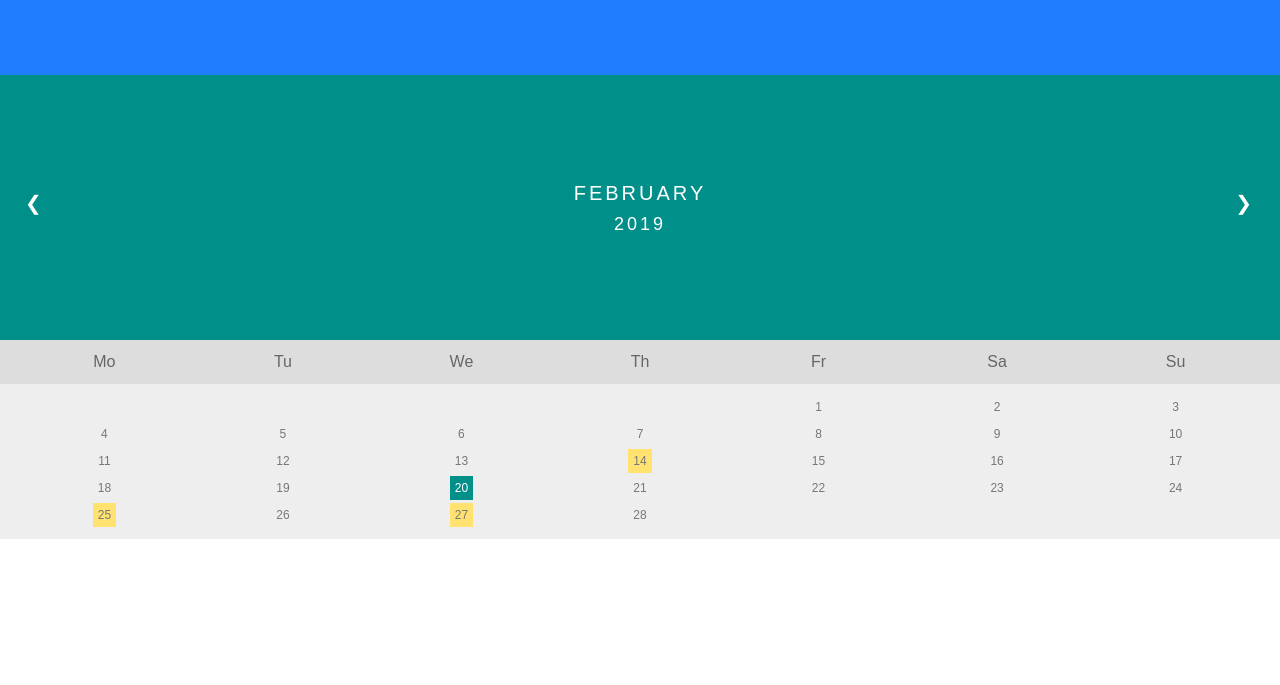
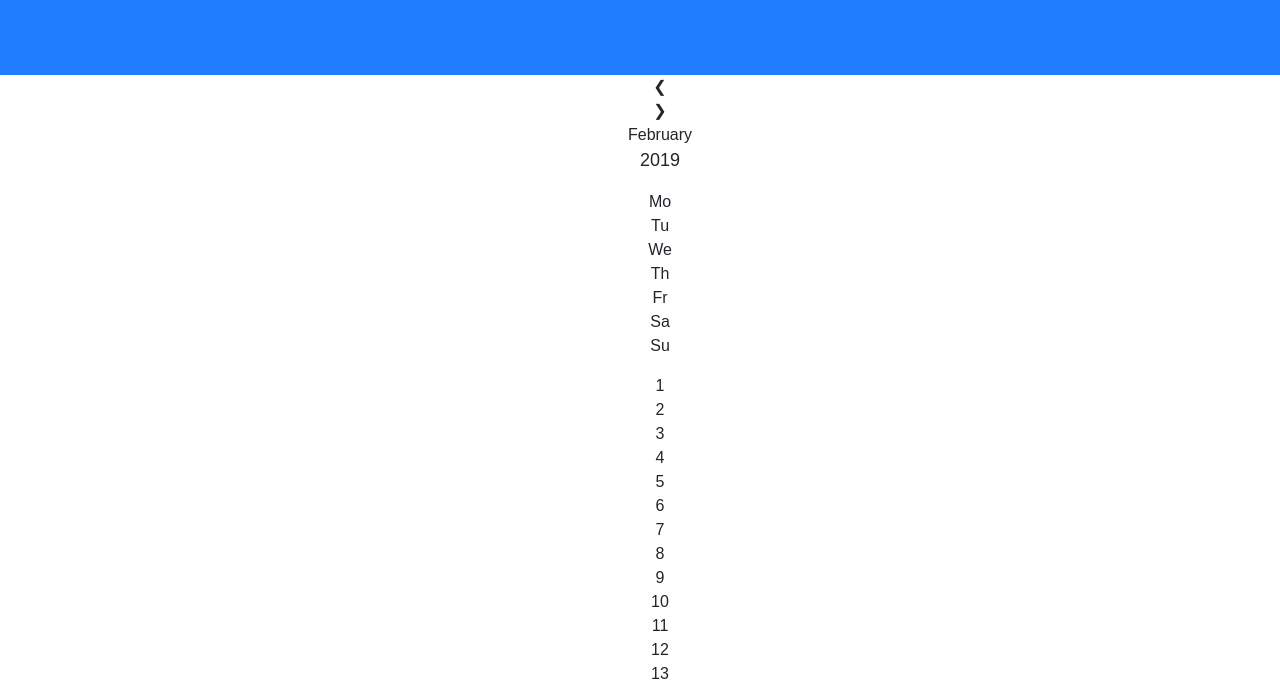
Before and after one commit to dillonharless18/AllGoodDogs, a website: page Calendar.html in a window 1280 px wide. Shown: the part 115-800 px from the top of the page. Drawn offline with nearby package versions, Linux system fonts and the light colour scheme.

Commit message:
Add files via upload

```diff
--- a/css/styles.css
+++ b/css/styles.css
@@ -23,6 +23,10 @@ hr {
   color: #8f8f8f;
   width: 10%;
   margin: 2.5rem auto;
+}
+img {
+  width: 100%;
+  height: auto;
 }
 
 /* Headings */
@@ -52,6 +56,10 @@ hr {
   font-size: 2.5rem;
   line-height: 1.5;
   margin: 2rem auto 3rem;
+}
+.title-pic {
+  width:100%;
+  height: auto;
 }
 
 /* Sections */
@@ -442,89 +450,8 @@ ul {
   list-style-type: none;
 }
 
-.month {
-  padding: 8% 25px;
-  width: 100%;
-  background: #018f8a;
-  text-align: center;
-}
 
-.month ul {
-  margin: 0;
-  padding: 0;
-}
 
-.month ul li {
-  color: white;
-  font-size: 20px;
-  text-transform: uppercase;
-  letter-spacing: 3px;
-}
-
-.month .prev {
-  float: left;
-  padding-top: 10px;
-}
-
-.month .next {
-  float: right;
-  padding-top: 10px;
-}
-
-.weekdays {
-  margin: 0;
-  padding: 10px 0;
-  background-color: #ddd;
-}
-
-.weekdays li {
-  display: inline-block;
-  width: 13.6%;
-  color: #666;
-  text-align: center;
-}
-
-.days {
-  padding: 10px 0;
-  background: #eee;
-  margin: 0;
-}
-
-.days li {
-  list-style-type: none;
-  display: inline-block;
-  width: 13.6%;
-  text-align: center;
-  margin-bottom: 5px;
-  font-size: 12px;
-  color: #777;
-}
-
-.days li:hover {
-  list-style-type: none;
-  display: inline-block;
-  width: 13.6%;
-  text-align: center;
-  margin-bottom: 5px;
-  font-size: 12px;
-  color: #fff;
-  cursor: pointer;
-}
-
-.days li .active {
-  padding: 5px;
-  background: #018f8a;
-  color: white !important
-}
-
-.days li .calendar-event {
-  padding: 5px;
-  background: #ffe26f;
-}
-
-.days li .calendar-event:hover {
-  padding: 5px;
-}
 
 /* Add media queries for smaller screens */
 @media screen and (max-width:720px) {
@@ -559,7 +486,8 @@ ul {
   }
 
   .title-pic {
-    width: 100%;
+    width: 30%;
+    height: auto;
     border-radius: 10%;
     background-color: #fff;
   }
@@ -638,7 +566,9 @@ ul {
     width: auto;
     max-height: 240px;
   }
-}
+  /* .title-pic {
+    width:
+  } */
 
 /* Mobile Portrait Size to Mobile Landscape Size (devices and browsers) */
 @media only screen and (max-width: 479px) {
```
